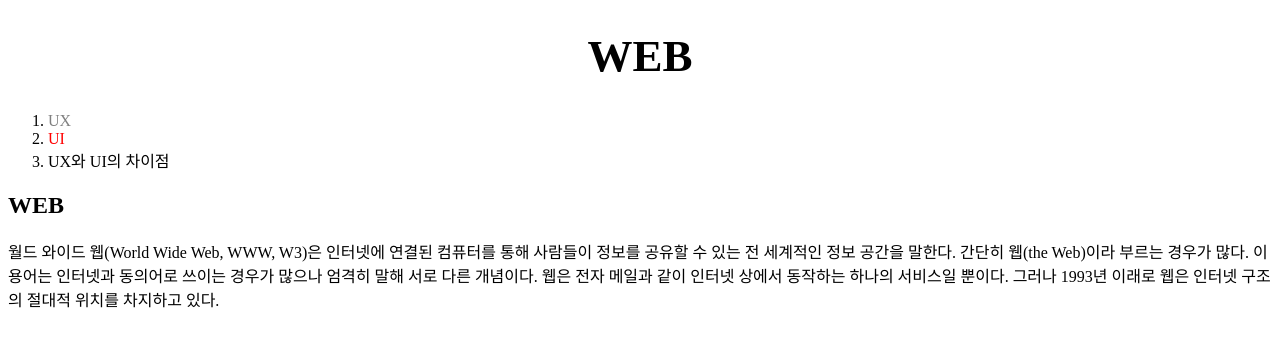
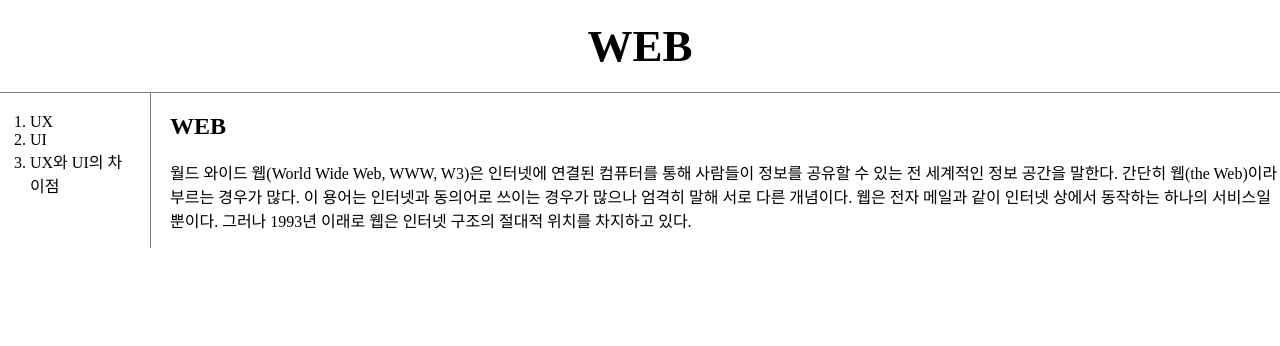
Before and after one commit to ererink/web2, a plain HTML site: page index.html in a window 1280 px wide. Drawn offline with Linux system fonts and the light colour scheme.

Commit message:
Add files via upload

```diff
--- a/index.html
+++ b/index.html
@@ -4,30 +4,48 @@
   <title>WEB1 - Welcome</title>
   <meta charset="utf-8">
   <style>
+    body{
+      margin:0;
+    }
     a {
       color:black;
       text-decoration: none;
     }
-    .saw {
-      color:gray;
-    }
-    #active {
-      color: red;
-    }
     h1 {
       font-size:45px;
       text-align: center;
+      border-bottom:1px solid gray;
+      margin:0;
+      padding:20px
+    }
+    ol{
+      border-right:1px solid gray;
+      width:100px;
+      margin:0;
+      padding:20px;
+    }
+    #grid{
+      display: grid;
+      grid-template-columns: 170px 1fr;
+    }
+    #grid ol{
+      padding-left: 30px;
+    }
+    #grid #article{
+      padding-left: 20px;
     }
   </style>
 </head>
 
 <body>
-  <h1><a href="index.html">WEB</h1>
+  <h1><a href="index.html">WEB</a></h1>
+  <div id="grid">
     <ol>
-    <li><a href="1.html" class="saw">UX</li>
-    <li><a href="2.html" class="saw" id="active">UI</li>
-    <li><a href="3.html">UX와 UI의 차이점</li>
+      <li><a href="1.html">UX</a></li>
+      <li><a href="2.html">UI</a></li>
+      <li><a href="3.html">UX와 UI의 차이점</a></li>
     </ol>
+    <div>
         <h2>WEB</h2>
         <p>
           월드 와이드 웹(World Wide Web, WWW, W3)은 인터넷에 연결된 컴퓨터를 통해 사람들이 정보를
@@ -36,5 +54,7 @@
           같이 인터넷 상에서 동작하는 하나의 서비스일 뿐이다. 그러나 1993년 이래로 웹은 인터넷 구조의 절대적
           위치를 차지하고 있다.
         </p>
+      </div>
+    </div>
   </body>
 </html>
```
Also changed, not shown: box.html (added, +22 -0 lines), grid.html (added, +23 -0 lines). Lines whose indentation alone changed are shown as unchanged.
